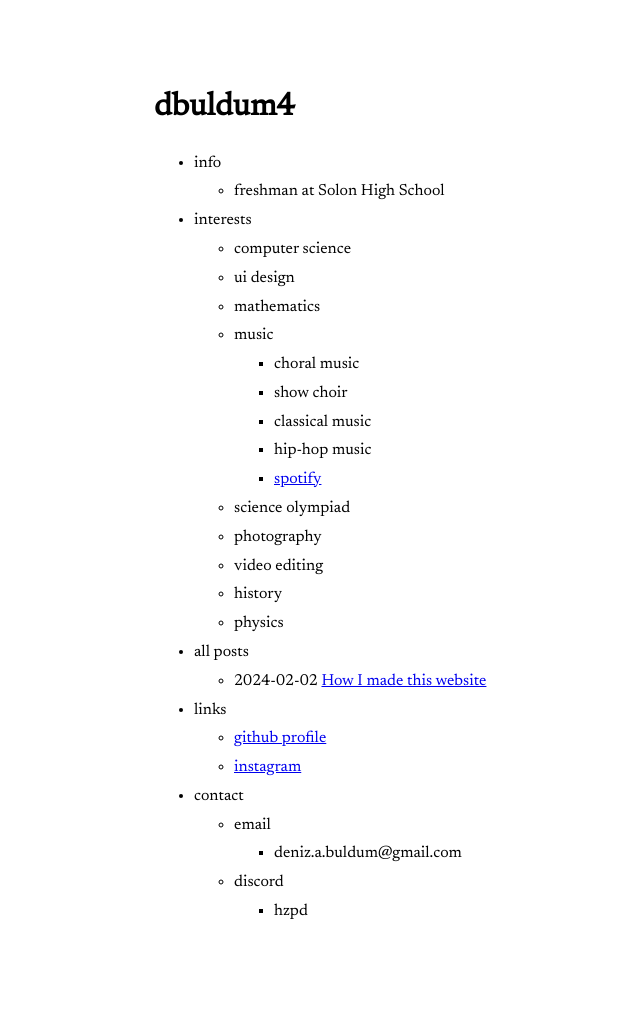
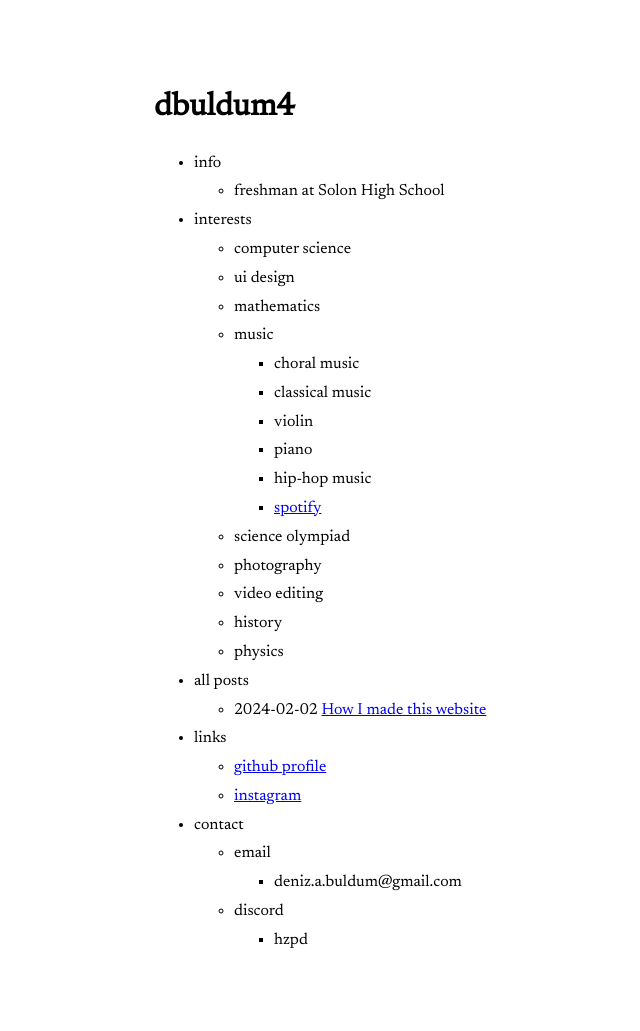
Before and after one commit to riggraz/no-style-please, a Jekyll site: the page built from index.md, in a window 1280 px wide. Shown: the whole page, without its empty margins (166-806 px from the left). Built offline with Jekyll 4.4.1, drawn with Linux system fonts in a browser that asks for light colours; before the commit the page ends 1002 px from its top, so only the background shows below that.

Commit message:
instruments

```diff
--- a/_data/menu.yml
+++ b/_data/menu.yml
@@ -14,8 +14,9 @@ entries:
       - title: music
         entries:
           - title: choral music
-          - title: show choir
           - title: classical music
+          - title: violin
+          - title: piano
           - title: hip-hop music
           - title: spotify
             url: https://open.spotify.com/user/deniz.a.buldum?si=7cc6469d129544c5
```
